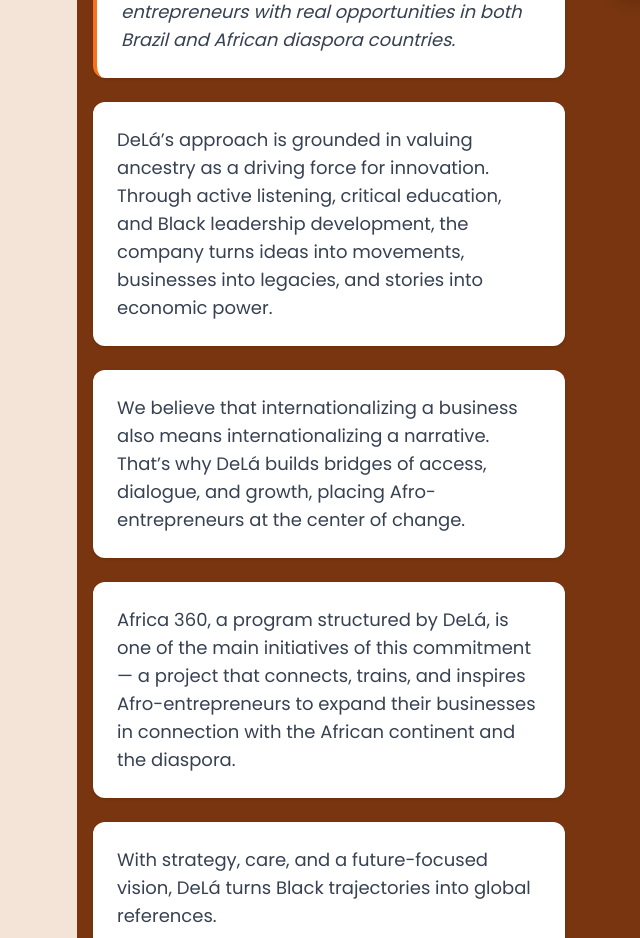
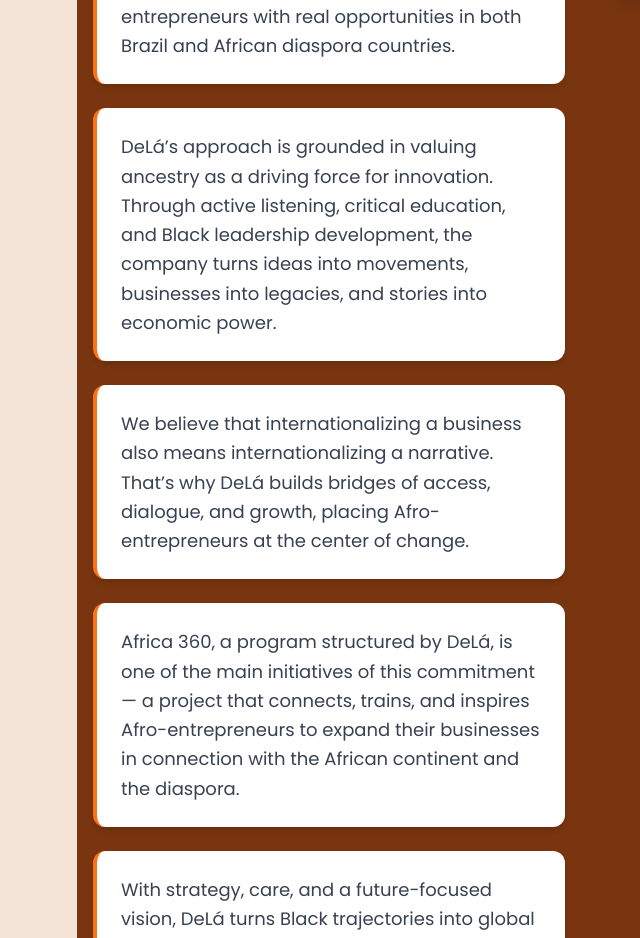
Before and after one commit to SergioLuiz10/africa, a React (Vite) app: page / in a window 1280 px wide. Shown: the part 9043-9981 px from the top of the page, without its empty margins (179-819 px from the left). Built offline with nearby package versions, Linux system fonts and the light colour scheme.

Commit message:
animando dela e cgbw

```diff
--- a/src/components/Dela.tsx
+++ b/src/components/Dela.tsx
@@ -1,5 +1,6 @@
 import React from 'react';
 import imagemdela from '../assets/asminascontent 11.jpg';
+import { motion } from 'framer-motion';
 
 interface DelaProps {
   language: 'pt' | 'en';
@@ -10,26 +11,56 @@
     pt: {
       title: 'DeLá',
       subtitle: 'Ecossistema de impulsão para afroempreendedores',
-      intro: 'A DeLá é uma empresa que nasce do compromisso com o fortalecimento econômico da população negra. Mais do que uma marca, é um ecossistema de impulsão para afroempreendedores, criado com propósito, visão global e respeito às raízes.',
-      mission: 'Com foco na capacitação e internacionalização de negócios liderados por pessoas negras, a DeLá promove iniciativas que conectam empreendedores a oportunidades reais, tanto no Brasil quanto em países da diáspora africana.',
-      approach: 'A atuação da DeLá se baseia na valorização da ancestralidade como força propulsora de inovação. É por meio da escuta ativa, da formação crítica e do estímulo à liderança preta que a empresa transforma ideias em movimentos, negócios em legados e histórias em potência econômica.',
-      vision: 'Acreditamos que internacionalizar um negócio é também internacionalizar uma narrativa. Por isso, a DeLá constrói pontes de acesso, diálogo e crescimento, reconhecendo o lugar do afroempreendedor no centro da mudança.',
-      project: 'O Africa 360, projeto estruturado pela DeLá, é uma das principais ações desse compromisso — um programa que conecta, forma e inspira afroempreendedores a expandirem seus negócios em conexão com o continente africano e a diáspora.',
-      conclusion: 'Com estratégia, afeto e visão de futuro, a DeLá transforma trajetórias negras em referências globais.',
+      intro:
+        'A DeLá é uma empresa que nasce do compromisso com o fortalecimento econômico da população negra. Mais do que uma marca, é um ecossistema de impulsão para afroempreendedores, criado com propósito, visão global e respeito às raízes.',
+      mission:
+        'Com foco na capacitação e internacionalização de negócios liderados por pessoas negras, a DeLá promove iniciativas que conectam empreendedores a oportunidades reais, tanto no Brasil quanto em países da diáspora africana.',
+      approach:
+        'A atuação da DeLá se baseia na valorização da ancestralidade como força propulsora de inovação. É por meio da escuta ativa, da formação crítica e do estímulo à liderança preta que a empresa transforma ideias em movimentos, negócios em legados e histórias em potência econômica.',
+      vision:
+        'Acreditamos que internacionalizar um negócio é também internacionalizar uma narrativa. Por isso, a DeLá constrói pontes de acesso, diálogo e crescimento, reconhecendo o lugar do afroempreendedor no centro da mudança.',
+      project:
+        'O Africa 360, projeto estruturado pela DeLá, é uma das principais ações desse compromisso — um programa que conecta, forma e inspira afroempreendedores a expandirem seus negócios em conexão com o continente africano e a diáspora.',
+      conclusion:
+        'Com estratégia, afeto e visão de futuro, a DeLá transforma trajetórias negras em referências globais.',
     },
     en: {
       title: 'DeLá',
       subtitle: 'Empowerment ecosystem for Afro-entrepreneurs',
-      intro: 'DeLá is a company born from a commitment to the economic empowerment of Black communities. More than a brand, it is an empowerment ecosystem for Afro-entrepreneurs, created with purpose, global vision, and deep respect for ancestral roots.',
-      mission: 'With a focus on the training and internationalization of Black-led businesses, DeLá promotes initiatives that connect entrepreneurs with real opportunities in both Brazil and African diaspora countries.',
-      approach: 'DeLá’s approach is grounded in valuing ancestry as a driving force for innovation. Through active listening, critical education, and Black leadership development, the company turns ideas into movements, businesses into legacies, and stories into economic power.',
-      vision: 'We believe that internationalizing a business also means internationalizing a narrative. That’s why DeLá builds bridges of access, dialogue, and growth, placing Afro-entrepreneurs at the center of change.',
-      project: 'Africa 360, a program structured by DeLá, is one of the main initiatives of this commitment — a project that connects, trains, and inspires Afro-entrepreneurs to expand their businesses in connection with the African continent and the diaspora.',
-      conclusion: 'With strategy, care, and a future-focused vision, DeLá turns Black trajectories into global references.',
+      intro:
+        'DeLá is a company born from a commitment to the economic empowerment of Black communities. More than a brand, it is an empowerment ecosystem for Afro-entrepreneurs, created with purpose, global vision, and deep respect for ancestral roots.',
+      mission:
+        'With a focus on the training and internationalization of Black-led businesses, DeLá promotes initiatives that connect entrepreneurs with real opportunities in both Brazil and African diaspora countries.',
+      approach:
+        'DeLá’s approach is grounded in valuing ancestry as a driving force for innovation. Through active listening, critical education, and Black leadership development, the company turns ideas into movements, businesses into legacies, and stories into economic power.',
+      vision:
+        'We believe that internationalizing a business also means internationalizing a narrative. That’s why DeLá builds bridges of access, dialogue, and growth, placing Afro-entrepreneurs at the center of change.',
+      project:
+        'Africa 360, a program structured by DeLá, is one of the main initiatives of this commitment — a project that connects, trains, and inspires Afro-entrepreneurs to expand their businesses in connection with the African continent and the diaspora.',
+      conclusion:
+        'With strategy, care, and a future-focused vision, DeLá turns Black trajectories into global references.',
     }
   };
 
   const t = content[language];
+
+  const fadeUp = {
+    hidden: { opacity: 0, y: 40 },
+    visible: (i: number) => ({
+      opacity: 1,
+      y: 0,
+      transition: { delay: i * 0.15, duration: 0.6 },
+    }),
+  };
+
+  const paragraphs = [
+    t.intro,
+    t.mission,
+    t.approach,
+    t.vision,
+    t.project,
+    t.conclusion
+  ];
 
   return (
     <section id="dela" className="py-20 bg-amber-900">
@@ -41,40 +72,34 @@
 
         <div className="grid md:grid-cols-2 gap-12 items-start mb-16">
           <div className="space-y-6">
-            <div className="bg-white p-6 rounded-xl shadow">
-              <p className="text-lg text-gray-700 leading-relaxed">{t.intro}</p>
-            </div>
-
-            <div className="bg-white p-6 rounded-xl shadow border-l-4 border-orange-500">
-              <p className="text-lg italic text-gray-700">{t.mission}</p>
-            </div>
-
-            <div className="bg-white p-6 rounded-xl shadow">
-              <p className="text-lg text-gray-700">{t.approach}</p>
-            </div>
-
-            <div className="bg-white p-6 rounded-xl shadow">
-              <p className="text-lg text-gray-700">{t.vision}</p>
-            </div>
-
-            <div className="bg-white p-6 rounded-xl shadow">
-              <p className="text-lg text-gray-700">{t.project}</p>
-            </div>
-
-            <div className="bg-white p-6 rounded-xl shadow">
-              <p className="text-lg text-gray-700">{t.conclusion}</p>
-            </div>
+            {paragraphs.map((text, index) => (
+              <motion.div
+                key={index}
+                custom={index}
+                initial="hidden"
+                whileInView="visible"
+                viewport={{ once: true }}
+                variants={fadeUp}
+                className="bg-white p-6 rounded-xl border-l-4 border-orange-500 shadow-md hover:shadow-lg hover:scale-[1.02] transition-all duration-300"
+              >
+                <p className="text-lg text-gray-700 leading-relaxed">{text}</p>
+              </motion.div>
+            ))}
           </div>
 
-          <div>
-            <div className="rounded-xl overflow-hidden shadow-lg">
-              <img
-                src={imagemdela}
-                alt="African women artisans"
-                className="w-full h-auto"
-              />
-            </div>
-          </div>
+          <motion.div
+            initial={{ opacity: 0, scale: 0.95 }}
+            whileInView={{ opacity: 1, scale: 1 }}
+            transition={{ duration: 0.6 }}
+            viewport={{ once: true }}
+            className="rounded-xl overflow-hidden shadow-lg"
+          >
+            <img
+              src={imagemdela}
+              alt="African women artisans"
+              className="w-full h-auto"
+            />
+          </motion.div>
         </div>
       </div>
     </section>
```
Also changed, not shown: src/components/CGBN.tsx (+44 -28 lines).
